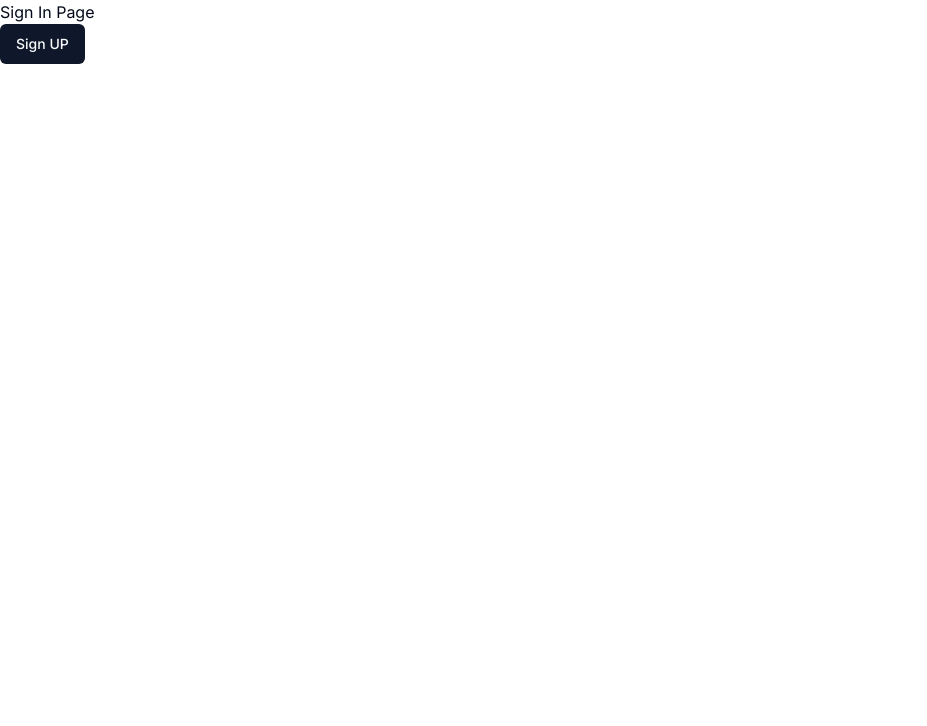
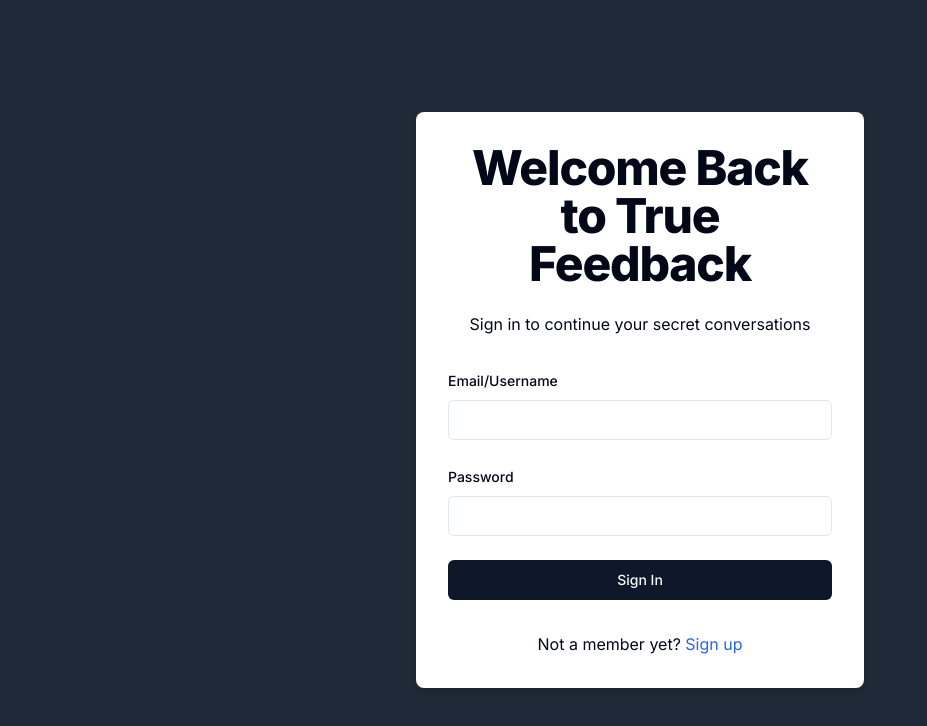
Before and after one commit to abuabddullah/tsnextjs, a Next.js app: page /sign-in in a window 1280 px wide. Shown: the top 726 px of the page, without its empty margins (0-927 px from the left). Built offline with nearby package versions, Linux system fonts and the light colour scheme.

Commit message:
sign-in with next auth learned beautifully

```diff
--- /dev/null
+++ b/src/app/(app)/dashboard/page.tsx
@@ -0,0 +1,20 @@
+"use client";
+import { signOut } from "next-auth/react";
+
+const Dashboard = () => {
+  return (
+    <div>
+      Dashboard
+      <button
+        onClick={() => signOut()}
+        className="w-full md:w-auto bg-slate-100 text-black"
+
+        //   variant="outline"
+      >
+        Logout
+      </button>
+    </div>
+  );
+};
+
+export default Dashboard;
--- a/src/app/(auth)/sign-in/page.tsx
+++ b/src/app/(auth)/sign-in/page.tsx
@@ -1,15 +1,131 @@
+"use client";
 import { Button } from "@/components/ui/button";
+import {
+  Form,
+  FormField,
+  FormItem,
+  FormLabel,
+  FormMessage,
+} from "@/components/ui/form";
+import { Input } from "@/components/ui/input";
+import { useToast } from "@/components/ui/use-toast";
+import { signInSchema } from "@/schemas/signInSchema";
+import { zodResolver } from "@hookform/resolvers/zod";
+import { signIn } from "next-auth/react";
 import Link from "next/link";
+import { useRouter } from "next/navigation";
+import { useForm } from "react-hook-form";
+import * as z from "zod";
 
-const SignInPage = () => {
+/* import { zodResolver } from '@hookform/resolvers/zod';
+import { useForm } from 'react-hook-form';
+import * as z from 'zod';
+import { signIn } from 'next-auth/react';
+import {
+  Form,
+  FormField,
+  FormItem,
+  FormLabel,
+  FormMessage,
+} from '@/components/ui/form';
+import { Button } from '@/components/ui/button';
+import { Input } from '@/components/ui/input';
+import Link from 'next/link';
+import { useRouter } from 'next/navigation';
+import { useToast } from '@/components/ui/use-toast';
+import { signInSchema } from '@/schemas/signInSchema'; */
+
+export default function SignInForm() {
+  const router = useRouter();
+
+  const form = useForm<z.infer<typeof signInSchema>>({
+    resolver: zodResolver(signInSchema),
+    defaultValues: {
+      identifier: "",
+      password: "",
+    },
+  });
+
+  const { toast } = useToast();
+  const onSubmit = async (data: z.infer<typeof signInSchema>) => {
+    /**sign in with next-auth starts
+     * code : await signIn("সাইন ইন মেথডঃ(credentials/গুগল/ফেবু)"{redirect:false,identifier,password})
+     * আমরা next-auth এর dafault signIn চাই না বরং router use করে করব
+     */
+    const result = await signIn("credentials", {
+      redirect: false, // ???
+      identifier: data.identifier,
+      password: data.password,
+    }); // returns result-objct={url,error}
+
+    if (result?.error) {
+      if (result.error === "CredentialsSignin") {
+        toast({
+          title: "Login Failed",
+          description: "Incorrect username or password",
+          variant: "destructive",
+        });
+      } else {
+        toast({
+          title: "Error",
+          description: result.error,
+          variant: "destructive",
+        });
+      }
+    }
+
+    if (result?.url) {
+      router.replace("/dashboard");
+    }
+  };
+
   return (
-    <div>
-      <h1>Sign In Page</h1>
-      <Link href="/sign-up">
-        <Button>Sign UP</Button>
-      </Link>
+    <div className="flex justify-center items-center min-h-screen bg-gray-800">
+      <div className="w-full max-w-md p-8 space-y-8 bg-white rounded-lg shadow-md">
+        <div className="text-center">
+          <h1 className="text-4xl font-extrabold tracking-tight lg:text-5xl mb-6">
+            Welcome Back to True Feedback
+          </h1>
+          <p className="mb-4">Sign in to continue your secret conversations</p>
+        </div>
+        <Form {...form}>
+          <form onSubmit={form.handleSubmit(onSubmit)} className="space-y-6">
+            <FormField
+              name="identifier"
+              control={form.control}
+              render={({ field }) => (
+                <FormItem>
+                  <FormLabel>Email/Username</FormLabel>
+                  <Input {...field} />
+                  <FormMessage />
+                </FormItem>
+              )}
+            />
+            <FormField
+              name="password"
+              control={form.control}
+              render={({ field }) => (
+                <FormItem>
+                  <FormLabel>Password</FormLabel>
+                  <Input type="password" {...field} />
+                  <FormMessage />
+                </FormItem>
+              )}
+            />
+            <Button className="w-full" type="submit">
+              Sign In
+            </Button>
+          </form>
+        </Form>
+        <div className="text-center mt-4">
+          <p>
+            Not a member yet?{" "}
+            <Link href="/sign-up" className="text-blue-600 hover:text-blue-800">
+              Sign up
+            </Link>
+          </p>
+        </div>
+      </div>
     </div>
   );
-};
-
-export default SignInPage;
+}
--- a/src/app/(auth)/sign-up/page.tsx
+++ b/src/app/(auth)/sign-up/page.tsx
@@ -21,30 +21,7 @@
 import { useForm } from "react-hook-form";
 import { useDebounceCallback } from "usehooks-ts";
 // import { z } from "zod";
-import * as z from "zod"; // ??
-/* import { ApiResponse } from '@/types/ApiResponse';
-import { zodResolver } from '@hookform/resolvers/zod';
-import Link from 'next/link';
-import { useEffect, useState } from 'react';
-import { useForm } from 'react-hook-form';
-import { useDebounce } from 'usehooks-ts';
-import * as z from 'zod';
-
-import { Button } from '@/components/ui/button';
-import {
-  Form,
-  FormField,
-  FormItem,
-  FormLabel,
-  FormMessage,
-} from '@/components/ui/form';
-import { Input } from '@/components/ui/input';
-import { useToast } from '@/components/ui/use-toast';
-import axios, { AxiosError } from 'axios';
-import { Loader2 } from 'lucide-react';
-import { useRouter } from 'next/navigation';
-import { signUpSchema } from '@/schemas/signUpSchema';
- */
+import * as z from "zod"; // ???
 
 export default function SignUpForm() {
   const [username, setUsername] = useState(""); // to get the username in "/verify/username" route
@@ -92,6 +69,7 @@
 
   // post req for submit data for sign up
   const onSubmit = async (data: z.infer<typeof signUpSchema>) => {
+    // এখানে data = { username, email, password } হিসেবে form থেকে পাচ্ছি
     setIsSubmitting(true);
     try {
       // for submitting form with data
@@ -109,11 +87,11 @@
       // if any error submitting form
       console.error("Error during sign-up:", error);
 
-      const axiosError = error as AxiosError<ApiResponseType>; // ?? returns axiosError-object
+      const axiosError = error as AxiosError<ApiResponseType>; // ??? returns axiosError-object= {res,req,message}
 
       // Default error message
       let errorMessage = axiosError.response?.data.message;
-      ("There was a problem with your sign-up. Please try again.");
+      ("There was a problem with your sign-up. Please try again."); // ???
 
       toast({
         title: "Sign Up Failed",
@@ -146,7 +124,7 @@
                     {...field}
                     /* customizing */
                     onChange={(e) => {
-                      field.onChange(e); // ??
+                      field.onChange(e); // ???
                       debounced(e.target.value); // setting username in state for "/verify/username" page
                     }}
                     /* customized */
--- a/src/app/(auth)/verify/[username]/page.tsx
+++ b/src/app/(auth)/verify/[username]/page.tsx
@@ -1,7 +1,84 @@
-import React from "react";
+"use client";
 
-const VerifyAccount = () => {
-  return <div>VerifyAccount</div>;
-};
+import { Button } from "@/components/ui/button";
+import {
+  Form,
+  FormField,
+  FormItem,
+  FormLabel,
+  FormMessage,
+} from "@/components/ui/form";
+import { Input } from "@/components/ui/input";
+import { useToast } from "@/components/ui/use-toast";
+import { verifySchema } from "@/schemas/verifySchema";
+import { ApiResponseType } from "@/types/ApiResponseTypes";
+import { zodResolver } from "@hookform/resolvers/zod";
+import axios, { AxiosError } from "axios";
+import { useParams, useRouter } from "next/navigation";
+import { useForm } from "react-hook-form";
+import * as z from "zod";
 
-export default VerifyAccount;
+export default function VerifyAccount() {
+  const router = useRouter();
+  const params = useParams<{ username: string }>(); // get username from route
+  const { toast } = useToast();
+
+  // zod validation for code
+  const form = useForm<z.infer<typeof verifySchema>>({
+    resolver: zodResolver(verifySchema),
+  });
+
+  const onSubmit = async (data: z.infer<typeof verifySchema>) => {
+    try {
+      const response = await axios.post<ApiResponseType>(`/api/verify-code`, {
+        username: params.username,
+        code: data.code,
+      });
+
+      toast({
+        title: "Success",
+        description: response.data.message,
+      });
+
+      router.replace("/sign-in");
+    } catch (error) {
+      const axiosError = error as AxiosError<ApiResponseType>;
+      toast({
+        title: "Verification Failed",
+        description:
+          axiosError.response?.data.message ??
+          "An error occurred. Please try again.",
+        variant: "destructive",
+      });
+    }
+  };
+
+  return (
+    <div className="flex justify-center items-center min-h-screen bg-gray-100">
+      <div className="w-full max-w-md p-8 space-y-8 bg-white rounded-lg shadow-md">
+        <div className="text-center">
+          <h1 className="text-4xl font-extrabold tracking-tight lg:text-5xl mb-6">
+            Verify Your Account
+          </h1>
+          <p className="mb-4">Enter the verification code sent to your email</p>
+        </div>
+        <Form {...form}>
+          <form onSubmit={form.handleSubmit(onSubmit)} className="space-y-6">
+            <FormField
+              name="code"
+              control={form.control}
+              render={({ field }) => (
+                <FormItem>
+                  <FormLabel>Verification Code</FormLabel>
+                  <Input {...field} />
+                  <FormMessage />
+                </FormItem>
+              )}
+            />
+            <Button type="submit">Verify</Button>
+          </form>
+        </Form>
+      </div>
+    </div>
+  );
+}
--- /dev/null
+++ b/src/app/u/[username]/page.tsx
@@ -0,0 +1,7 @@
+import React from "react";
+
+const page = () => {
+  return <div>page</div>;
+};
+
+export default page;
```
Also changed, not shown: src/app/(app)/page.tsx (renamed from src/app/page.tsx).
